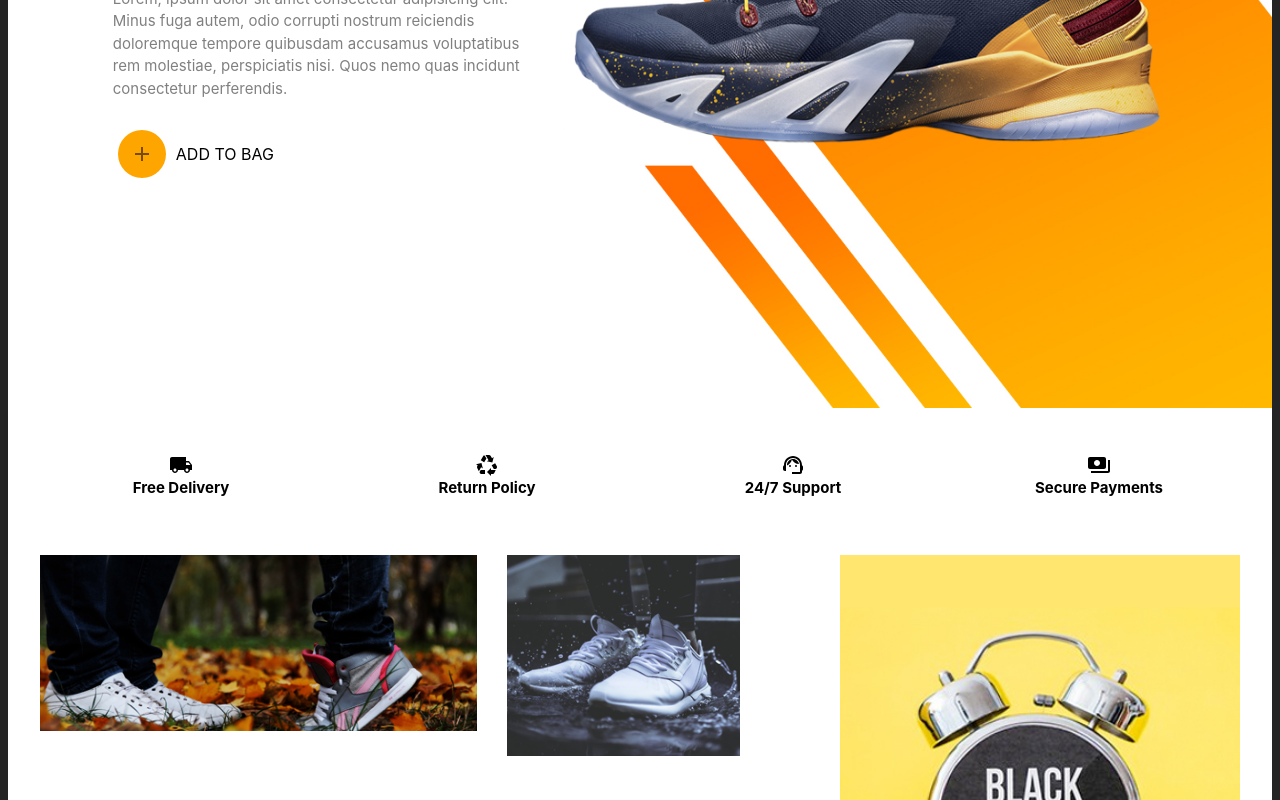
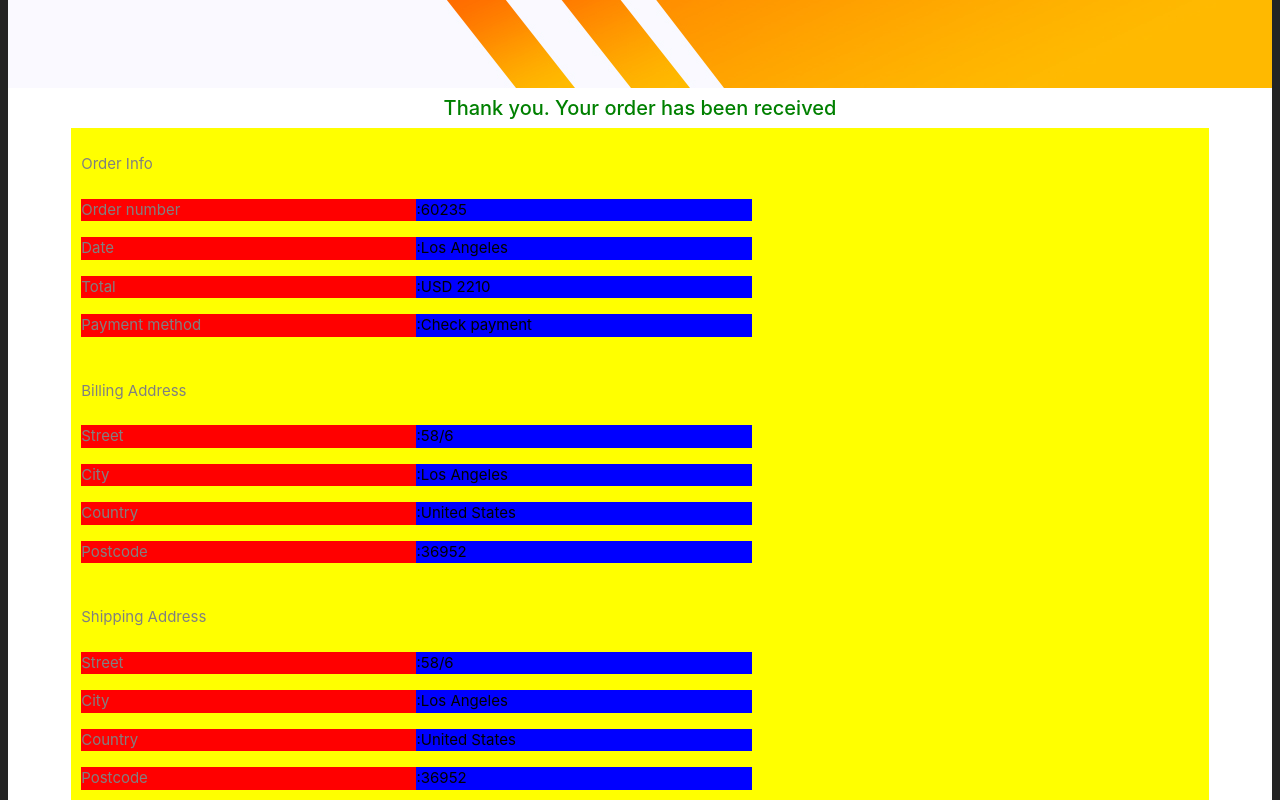
Before and after one commit to BridgetKas/ShoeStore, a React (Vite) app: page /shop/confimation in a window 1280 px wide. Shown: the part 400-1200 px from the top of the page. Built offline with nearby package versions, Linux system fonts and the light colour scheme.

Commit message:
Added Confirmation  Page

```diff
--- a/src/App.jsx
+++ b/src/App.jsx
@@ -7,6 +7,7 @@ import ShopPage from "./pages/Shop/page";
 import Product from "./pages/productDetails/product";
 import CartPageComp from "./pages/Cart/cartPage";
 import CheckoutComp from "./pages/checkout/checkout";
+import ConfirmComp from "./pages/Confirm/confirmComp";
 
 
 const router = createBrowserRouter([
@@ -40,7 +41,7 @@ const router = createBrowserRouter([
           },
           {
             path:"confimation",
-            element:<HomePage/>
+            element:<ConfirmComp/>
           }
 
         ]
--- a/src/pages/Confirm/confirmComp.jsx
+++ b/src/pages/Confirm/confirmComp.jsx
@@ -1,13 +1,68 @@
 import HeaderComp from "../../layout/Header/header"
+import styles from './confirmComp.module.css'
 
 function ConfirmComp() {
   return (
-    <div>
+    <div className={styles.mainContainer}>
       <HeaderComp title='Checkout' firstpage='first' nextpage='next'/>
       <div>
-        <p>Thank you. Your order has been received</p>
-        <div>
+        <h3 className={styles.order}>Thank you. Your order has been received</h3>
+        <div className={styles.orderContainer}>
           <p>Order Info</p>
+          <div className={styles.container}>
+            <p className={styles.title}>Order number</p>
+            <p className={styles.description}>:60235</p>
+          </div>
+          <div className={styles.container}>
+            <p className={styles.title}>Date </p>
+            <p className={styles.description}>:Los Angeles</p>
+          </div>
+          <div className={styles.container}>
+            <p className={styles.title}>Total</p>
+            <p className={styles.description}>:USD 2210</p>
+          </div>
+          <div className={styles.container}>
+            <p className={styles.title}>Payment method</p>
+            <p className={styles.description}>:Check payment</p>
+          </div>
+        </div>
+        <div className={styles.orderContainer}>
+          <p>Billing Address</p>
+          <div className={styles.container}>
+            <p className={styles.title}>Street</p>
+            <p className={styles.description}>:58/6</p>
+          </div>
+          <div className={styles.container}>
+            <p className={styles.title}>City</p>
+            <p className={styles.description}>:Los Angeles</p>
+          </div>
+          <div className={styles.container}>
+            <p className={styles.title}>Country</p>
+            <p className={styles.description}>:United States</p>
+          </div>
+          <div className={styles.container}>
+            <p className={styles.title}>Postcode</p>
+            <p className={styles.description}>:36952</p>
+          </div>
+        </div>
+        <div className={styles.orderContainer}>
+          <p>Shipping Address</p>
+          <div className={styles.container}>
+            <p className={styles.title}>Street</p>
+            <p className={styles.description}>:58/6</p>
+          </div>
+          <div className={styles.container}>
+            <p className={styles.title}>City</p>
+            <p className={styles.description}>:Los Angeles</p>
+          </div>
+          <div className={styles.container}>
+            <p className={styles.title}>Country</p>
+            <p className={styles.description}>:United States</p>
+          </div>
+          <div className={styles.container}>
+            <p className={styles.title}>Postcode</p>
+            <p className={styles.description}>:36952</p>
+          </div>
         </div>
       </div>
 
--- a/src/pages/Confirm/confirmComp.module.css
+++ b/src/pages/Confirm/confirmComp.module.css
@@ -0,0 +1,36 @@
+.mainContainer {
+    background-color:#fff;
+}
+
+.order {
+    color:green;
+    font-weight:500;
+    text-align:center;
+    font-size:20px;
+}
+
+.orderContainer {
+    width:90%;
+    margin:0 auto;
+    background-color:yellow;
+    padding:10px;
+}
+
+.container {
+    display:flex;
+    align-items:center;
+}
+
+.title {
+    width:30%;
+    background-color:red;
+    margin:8px 0;
+    color:gray;
+}
+
+.description {
+    width:30%;
+    background-color: blue;
+    margin: 8px 0;
+    color:black;
+}
```
